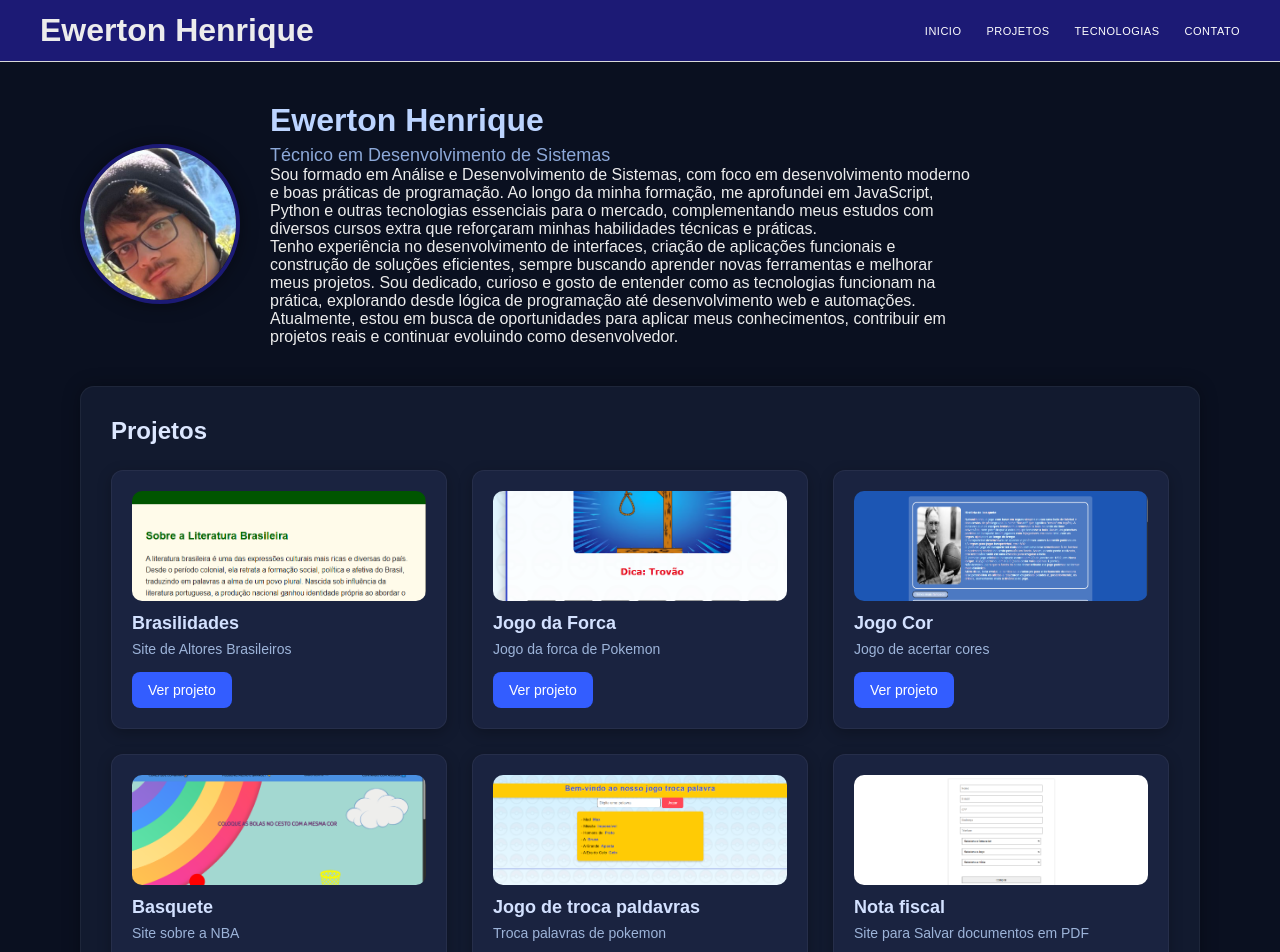
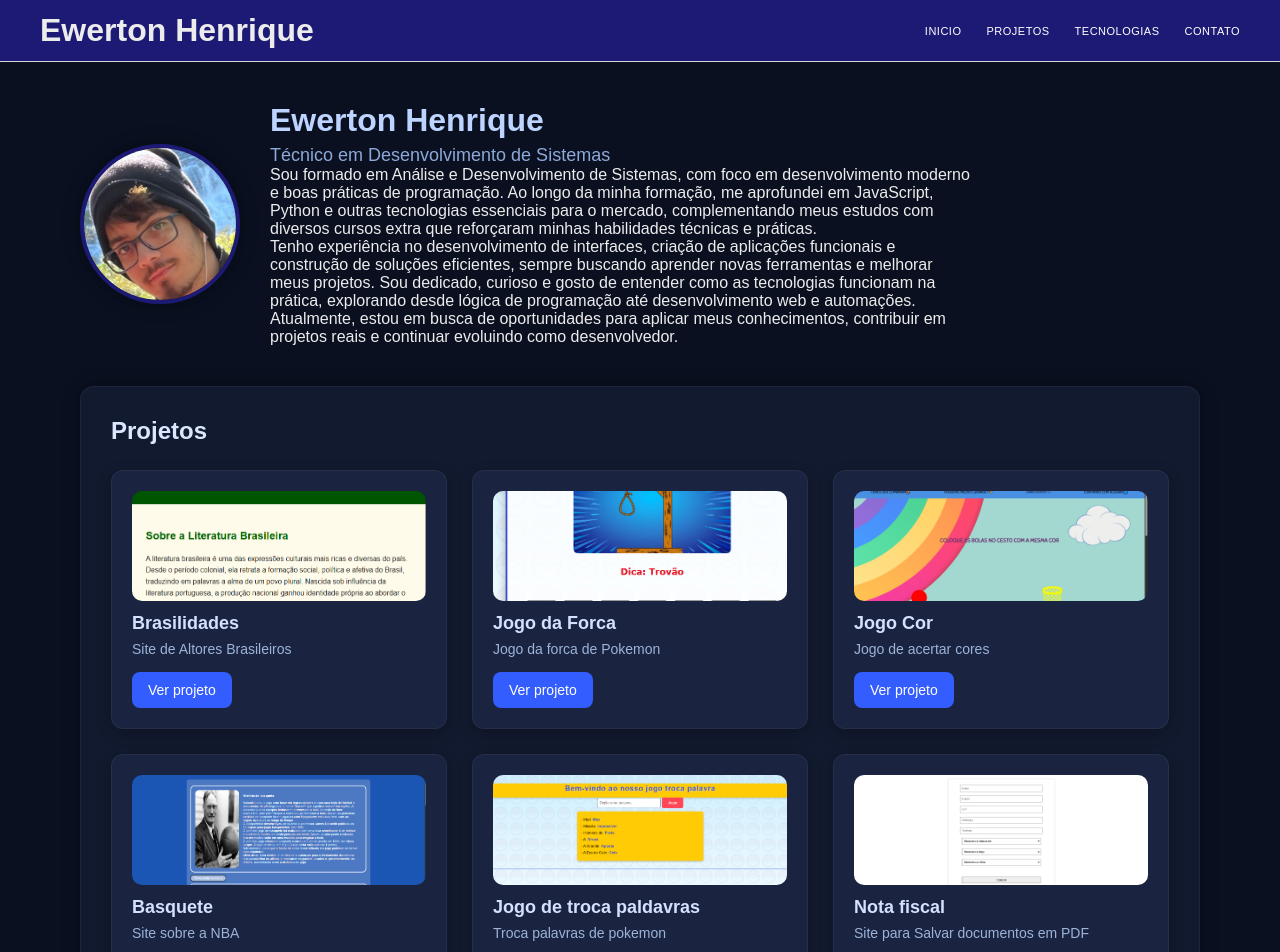
Before and after one commit to Ton44131/Portifolio, a React (Vite) app: page / in a window 1280 px wide. Shown: the top 952 px of the page. Built offline with nearby package versions, Linux system fonts and the light colour scheme.

Commit message:
Update Projects.jsx

```diff
--- a/src/components/Projects.jsx
+++ b/src/components/Projects.jsx
@@ -34,13 +34,13 @@ export default function Projects() {
         <Card
           title="Jogo Cor"
           description="Jogo de acertar cores"
-          image={proj4}
+          image={proj3}
           link="https://ton44131.github.io/Jogo-cor/"
         />
         <Card
           title="Basquete"
           description="Site sobre a NBA"
-          image={proj3}
+          image={proj4}
           link="https://ton44131.github.io/basquete-2.0/"
         />
 
```
